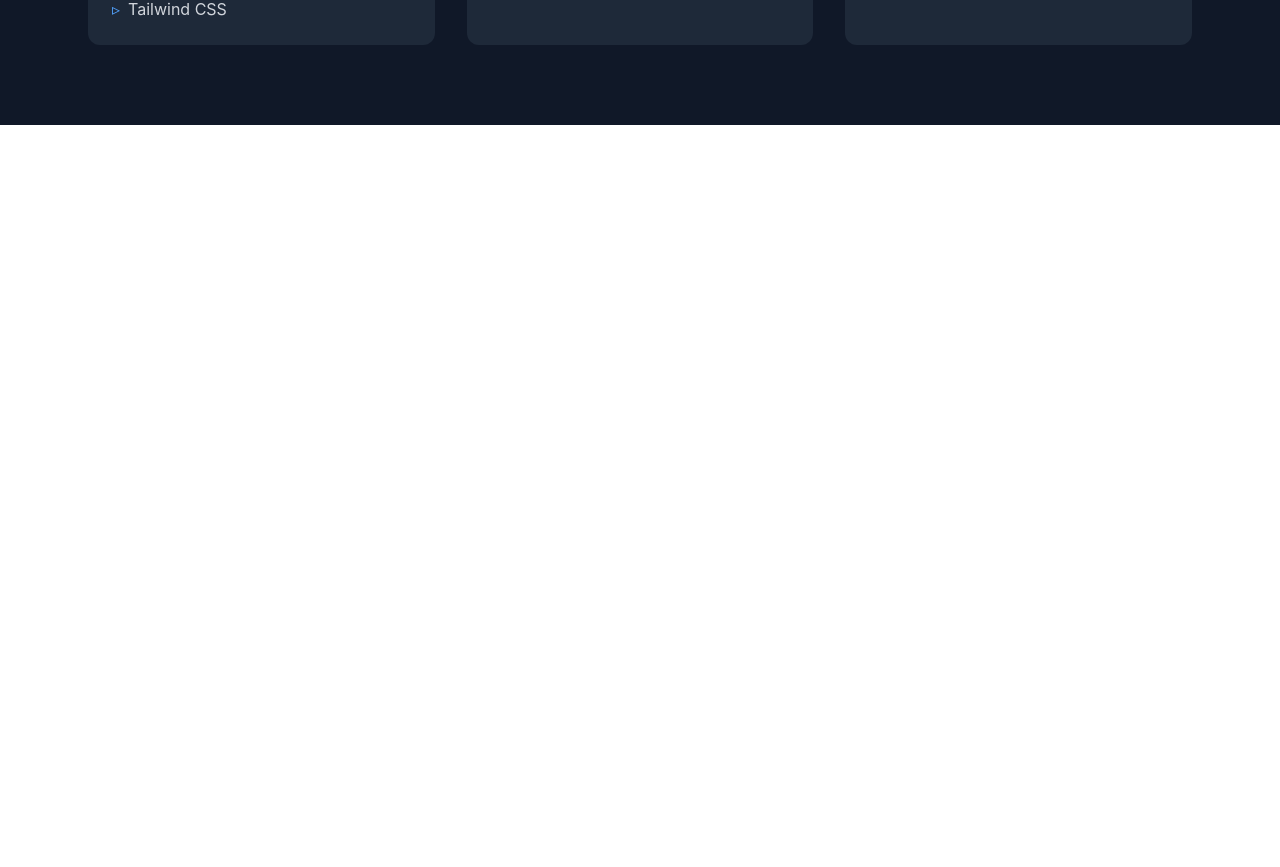
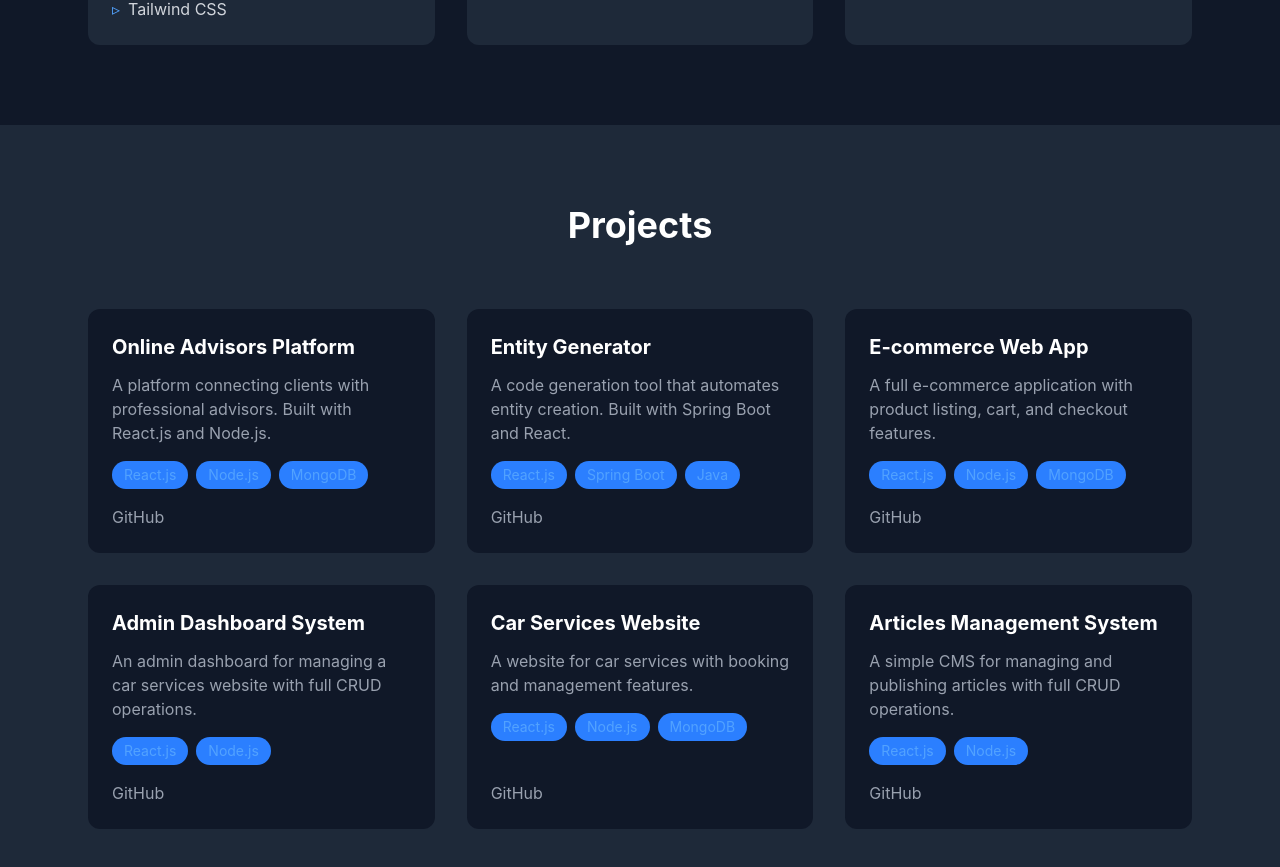
Before and after one commit to MahmoudElsh3rawy/portfolio, a React app: page / in a window 1280 px wide. Shown: the part 1680-2547 px from the top of the page. Before the commit the page ends 1805 px from the top, so only its background shows below. Built offline with nearby package versions, Linux system fonts and the light colour scheme; the HTML template or start-up script is replaced by a standard one.

Commit message:
add Projects section

```diff
--- a/src/App.jsx
+++ b/src/App.jsx
@@ -2,6 +2,7 @@ import Hero from './components/Hero'
 import Navbar from './components/Navbar'
 import About from './components/About'
 import Skills from './components/Skills'
+import Projects from './components/Projects'
 
 function App() {
   return (
@@ -10,6 +11,7 @@ function App() {
       <Hero />
       <About />
       <Skills />
+      <Projects />
     </div>
   )
 }
--- /dev/null
+++ b/src/components/Projects.jsx
@@ -0,0 +1,115 @@
+function Projects() {
+  const projects = [
+    {
+      id: 1,
+      title: 'Online Advisors Platform',
+      description:
+        'A platform connecting clients with professional advisors. Built with React.js and Node.js.',
+      tech: ['React.js', 'Node.js', 'MongoDB'],
+      github: 'https://github.com/MahmoudElsh3rawy',
+      live: null,
+    },
+    {
+      id: 2,
+      title: 'Entity Generator',
+      description:
+        'A code generation tool that automates entity creation. Built with Spring Boot and React.',
+      tech: ['React.js', 'Spring Boot', 'Java'],
+      github: 'https://github.com/MahmoudElsh3rawy',
+      live: null,
+    },
+    {
+      id: 3,
+      title: 'E-commerce Web App',
+      description:
+        'A full e-commerce application with product listing, cart, and checkout features.',
+      tech: ['React.js', 'Node.js', 'MongoDB'],
+      github: 'https://github.com/MahmoudElsh3rawy',
+      live: null,
+    },
+    {
+      id: 4,
+      title: 'Admin Dashboard System',
+      description:
+        'An admin dashboard for managing a car services website with full CRUD operations.',
+      tech: ['React.js', 'Node.js'],
+      github: 'https://github.com/MahmoudElsh3rawy',
+      live: null,
+    },
+    {
+      id: 5,
+      title: 'Car Services Website',
+      description:
+        'A website for car services with booking and management features.',
+      tech: ['React.js', 'Node.js', 'MongoDB'],
+      github: 'https://github.com/MahmoudElsh3rawy',
+      live: null,
+    },
+    {
+      id: 6,
+      title: 'Articles Management System',
+      description:
+        'A simple CMS for managing and publishing articles with full CRUD operations.',
+      tech: ['React.js', 'Node.js'],
+      github: 'https://github.com/MahmoudElsh3rawy',
+      live: null,
+    },
+  ]
+
+  return (
+    <section id="projects" className="py-20 bg-gray-800">
+      <div className="max-w-6xl mx-auto px-6">
+        <h2 className="text-4xl font-bold text-white text-center mb-16">
+          Projects
+        </h2>
+        <div className="grid grid-cols-1 md:grid-cols-2 lg:grid-cols-3 gap-8">
+          {projects.map((project) => (
+            <div
+              key={project.id}
+              className="bg-gray-900 rounded-xl p-6 flex flex-col justify-between"
+            >
+              <div>
+                <h3 className="text-xl font-bold text-white mb-3">
+                  {project.title}
+                </h3>
+                <p className="text-gray-400 mb-4">{project.description}</p>
+                <div className="flex flex-wrap gap-2 mb-4">
+                  {project.tech.map((t) => (
+                    <span
+                      key={t}
+                      className="bg-blue-500 bg-opacity-20 text-blue-400 text-sm px-3 py-1 rounded-full"
+                    >
+                      {t}
+                    </span>
+                  ))}
+                </div>
+              </div>
+              <div className="flex gap-4">
+                <a
+                  href={project.github}
+                  target="_blank"
+                  rel="noreferrer"
+                  className="text-gray-400 hover:text-white transition-colors"
+                >
+                  GitHub
+                </a>
+                {project.live && (
+                  <a
+                    href={project.live}
+                    target="_blank"
+                    rel="noreferrer"
+                    className="text-gray-400 hover:text-white transition-colors"
+                  >
+                    Live Demo
+                  </a>
+                )}
+              </div>
+            </div>
+          ))}
+        </div>
+      </div>
+    </section>
+  )
+}
+
+export default Projects
```
